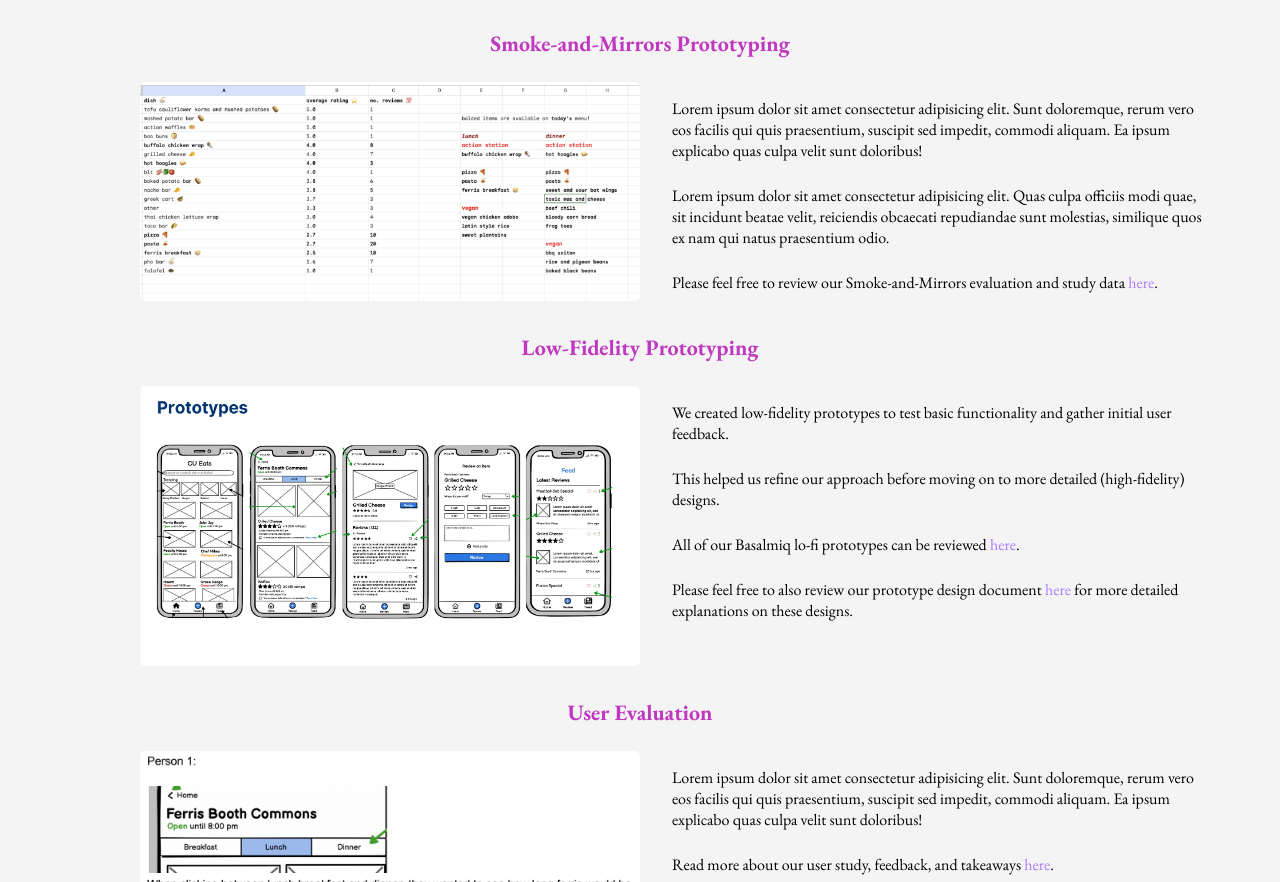
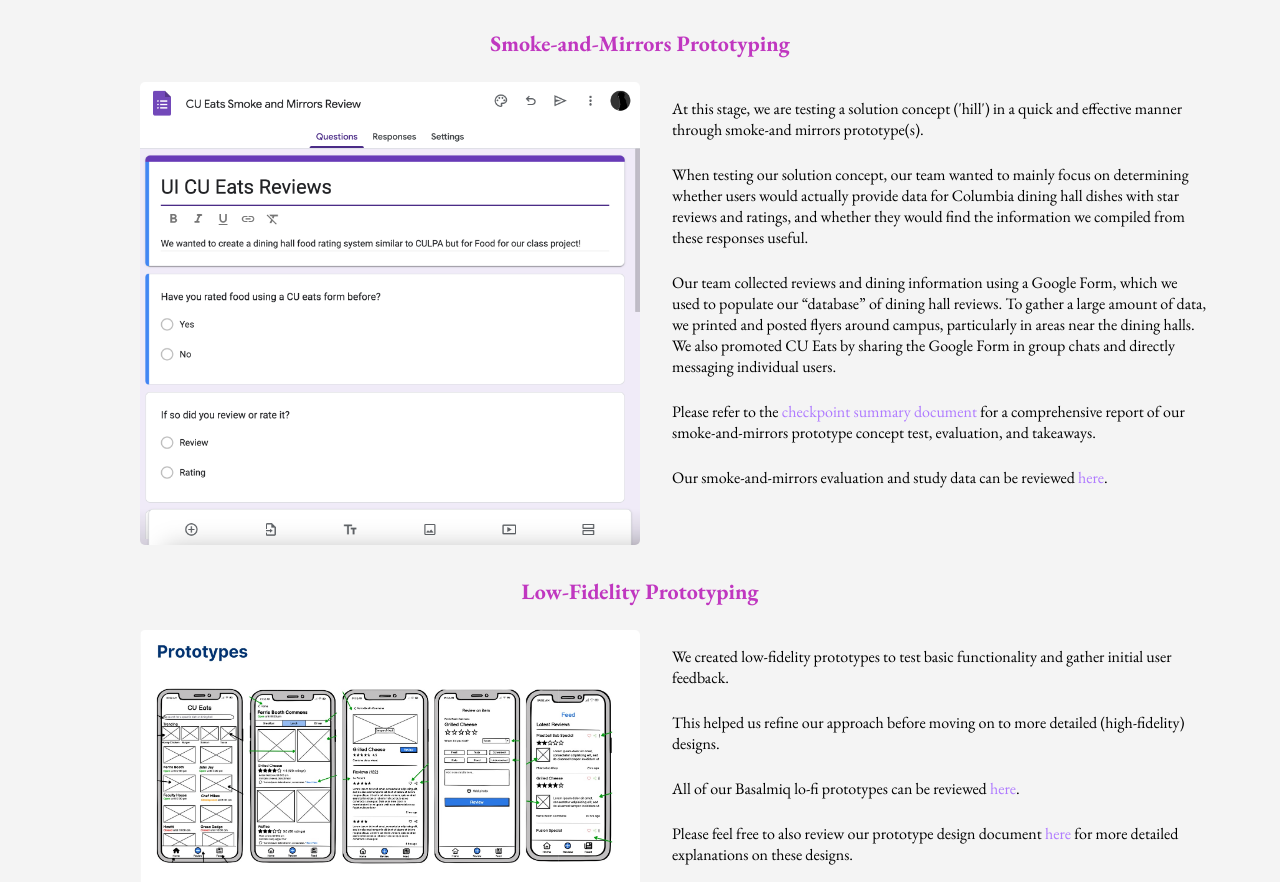
Before and after one commit to edward-d-yi/portfolio, a plain HTML site: page index.html in a window 1280 px wide. Shown: the part 3436-4318 px from the top of the page. Drawn offline with nearby package versions, Linux system fonts and the light colour scheme.

Commit message:
updated smoke-and-mirrors prototyping

```diff
--- a/index.html
+++ b/index.html
@@ -159,12 +159,14 @@
                     </div>
                     <div class="content">
                         <p>
-                            Although screens show what the user sees, they cannot show what the user thinks or feels. In other words, screens don't tell the story. Humans
+                            Although screens show what the user sees, they cannot show what the user thinks or feels. In
+                            other words, screens don't tell the story. Humans
                             are wired to make sense of the world through stories.
                         </p>
                         <p>
                             In this phase of our project, we created a journey map to tell the story by highlighting key
-                            moments (highest point, lowest point, and major transitions) to guide us in getting the right
+                            moments (highest point, lowest point, and major transitions) to guide us in getting the
+                            right
                             design for our design solution.
                         </p>
                         <p>
@@ -210,23 +212,38 @@
                 <div class="process-item">
                     <h3>Smoke-and-Mirrors Prototyping</h3>
                     <div class="image">
-                        <img src="/images/smoke_and_mirrors_prototype.png" alt="Smoke-and-Mirrors">
+                        <img src="/images/smoke_and_mirrors.png" alt="Smoke-and-Mirrors">
                     </div>
                     <div class="content">
                         <p>
-                            Lorem ipsum dolor sit amet consectetur adipisicing elit. Sunt doloremque, rerum vero eos
-                            facilis qui quis praesentium, suscipit sed impedit, commodi aliquam. Ea ipsum explicabo quas
-                            culpa velit sunt doloribus!
+                            At this stage, we are testing a solution concept ('hill') in a quick and effective manner
+                            through smoke-and mirrors prototype(s).
                         </p>
                         <p>
-                            Lorem ipsum dolor sit amet consectetur adipisicing elit. Quas culpa officiis modi quae, sit
-                            incidunt beatae velit, reiciendis obcaecati repudiandae sunt molestias, similique quos ex
-                            nam qui natus praesentium odio.
-
+                            When testing our solution concept, our team wanted to mainly focus on determining whether
+                            users
+                            would actually provide data for Columbia dining hall dishes with star reviews
+                            and ratings, and whether they would find the information we compiled from these
+                            responses useful.
                         </p>
                         <p>
-                            Please feel free to review our Smoke-and-Mirrors evaluation and study data
-                            <a href="https://docs.google.com/document/d/1diakfxJGm-Tmdejti-TjazZ6S7gMrljM/edit?usp=sharing&ouid=107456386986330555923&rtpof=true&sd=true"
+                            Our team collected reviews and dining information using a Google Form, which we used to
+                            populate our “database” of dining hall reviews. To gather a large amount of data, we printed
+                            and
+                            posted flyers around campus, particularly in areas near the dining halls. We
+                            also promoted CU Eats by sharing the Google Form in group chats and directly messaging
+                            individual users.
+                        </p>
+                        <p>
+                            Please refer to the
+                            <a href="https://drive.google.com/file/d/1CUHNeXhBl3SPGjC2RDiMaEkFwhLMzMQm/view?usp=sharing"
+                                target="_blank" rel="noopener noreferrer"> checkpoint summary document</a> for a
+                            comprehensive report of our smoke-and-mirrors prototype concept test, evaluation, and
+                            takeaways.
+                        </p>
+                        <p>
+                            Our smoke-and-mirrors evaluation and study data can be reviewed
+                            <a href="https://drive.google.com/file/d/1RjH1B2gDXapzOOgUD-pzUSiW_gZoKrOE/view?usp=sharing"
                                 target="_blank" rel="noopener noreferrer"> here</a>.
                         </p>
                     </div>
```
